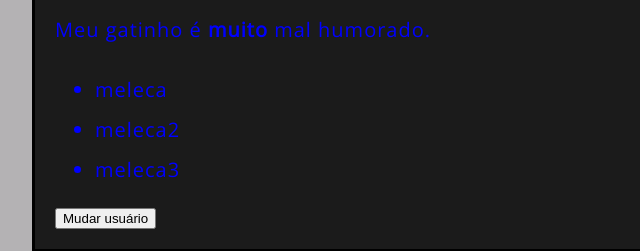
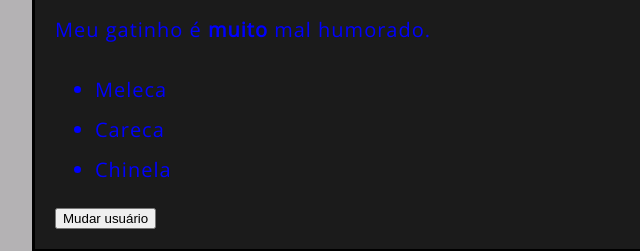
Before and after one commit to brunoZan/brunoZan.github.io, a plain HTML site: page pagina_de_testes/index.html in a window 1280 px wide. Shown: the part 373-624 px from the top of the page, 260-900 px from the left. Drawn offline with nearby package versions, Linux system fonts and the light colour scheme.

Commit message:
alterando-a-tabela-tabela

```diff
--- a/pagina_de_testes/index.html
+++ b/pagina_de_testes/index.html
@@ -20,9 +20,9 @@
   <p>Meu gatinho é <strong>muito</strong> mal humorado.</p>
 
   <ul>
-    <li>meleca</li>
-    <li>meleca2</li>
-    <li>meleca3</li>
+    <li>Meleca</li>
+    <li>Careca</li>
+    <li>Chinela</li>
   </ul>
 
 
```
